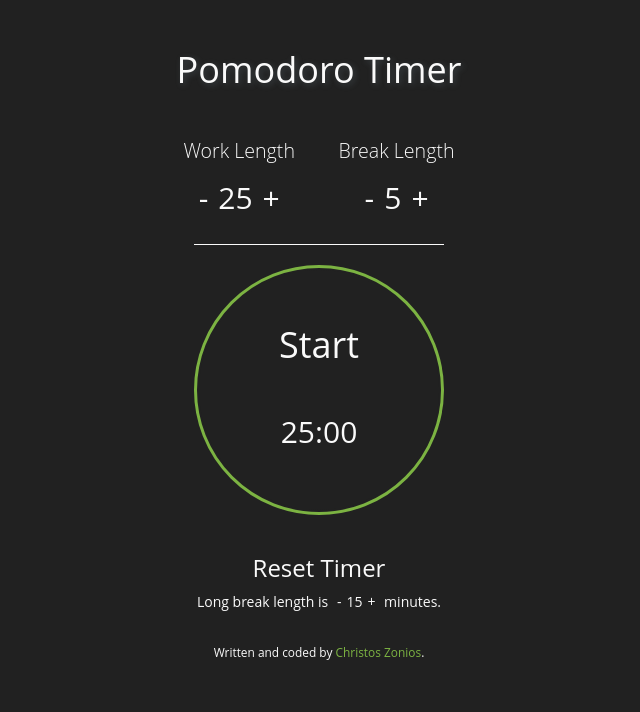
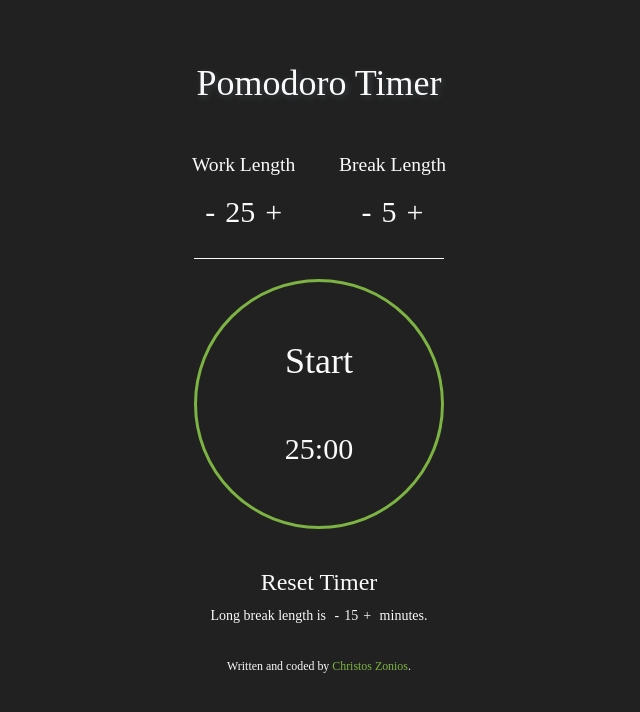
Before and after one commit to czonios/pomodoro, a plain HTML site: page index.html in a window 1280 px wide. Shown: the whole page, without its empty margins (321-961 px from the left). Drawn offline with Linux system fonts and the light colour scheme.

Commit message:
Fix rapid clicking selecting plus and minus buttons, UI changes

```diff
--- a/css/style.css
+++ b/css/style.css
@@ -8,8 +8,8 @@
 
 body {
   	background: var(--black);
-	margin-top: 50px;
-	font-family: "Open Sans";
+	margin-top: 5%;
+	font-family: "Sans Serif";
 }
 
 .header {
@@ -64,6 +64,7 @@ body {
 
 hr {
 	max-width: 250px;
+    width: 100vw;
 	border-top: 1px var(--white) solid;
 }
 
@@ -72,8 +73,10 @@ hr {
 	border-radius: 50%;
 	text-align: center;
 	color: var(--white);
-	width: 250px;
-	height: 250px;
+	max-width: 250px;
+	max-height: 250px;
+    height: 100vh;
+    width: 100vw;
 	margin-left: auto;
 	margin-right: auto;
 	position: relative;
@@ -82,7 +85,7 @@ hr {
 .filler {
 	padding-top: 35px;
 	border-radius: 50%;
-	border: 3px var(--black); solid;
+	border: 3px var(--black) solid;
 	background: var(--black);
 	position: absolute;
    	height: 240px;
@@ -96,6 +99,12 @@ hr {
 .clickable {
   	cursor: pointer;
   	color: var(--white);
+    -webkit-touch-callout: none;
+    -webkit-user-select: none;
+    -khtml-user-select: none;
+    -moz-user-select: none;
+    -ms-user-select: none;
+    user-select: none;
 }
 .clickable:hover {
   	color: var(--hover);
@@ -121,6 +130,11 @@ footer {
 	margin-right: 5px;
 }
 
+.setting-lb {
+    text-align: center;
+    color: var(--white);
+}
+
 footer a{
 	color: var(--green);
 }
--- a/index.html
+++ b/index.html
@@ -49,9 +49,13 @@
         </div>
     </div>
     <br>
-    <span class="reset clickable"><h3>Reset Timer</h3></span><footer>
+    <span class="reset clickable"><h3>Reset Timer</h3></span>
+
+    <div class="setting-lb">
         <p>Long break length is <span class="clickable long-break-minus">-</span><span class="long-break-time">15</span><span class="clickable long-break-plus">+</span> minutes.</p>
         <br>
+    </div>
+    <footer>
         <p><small>Written and coded by <a href="https://czonios.github.io">Christos Zonios</a>.</small></p>
     </footer>
 
```
